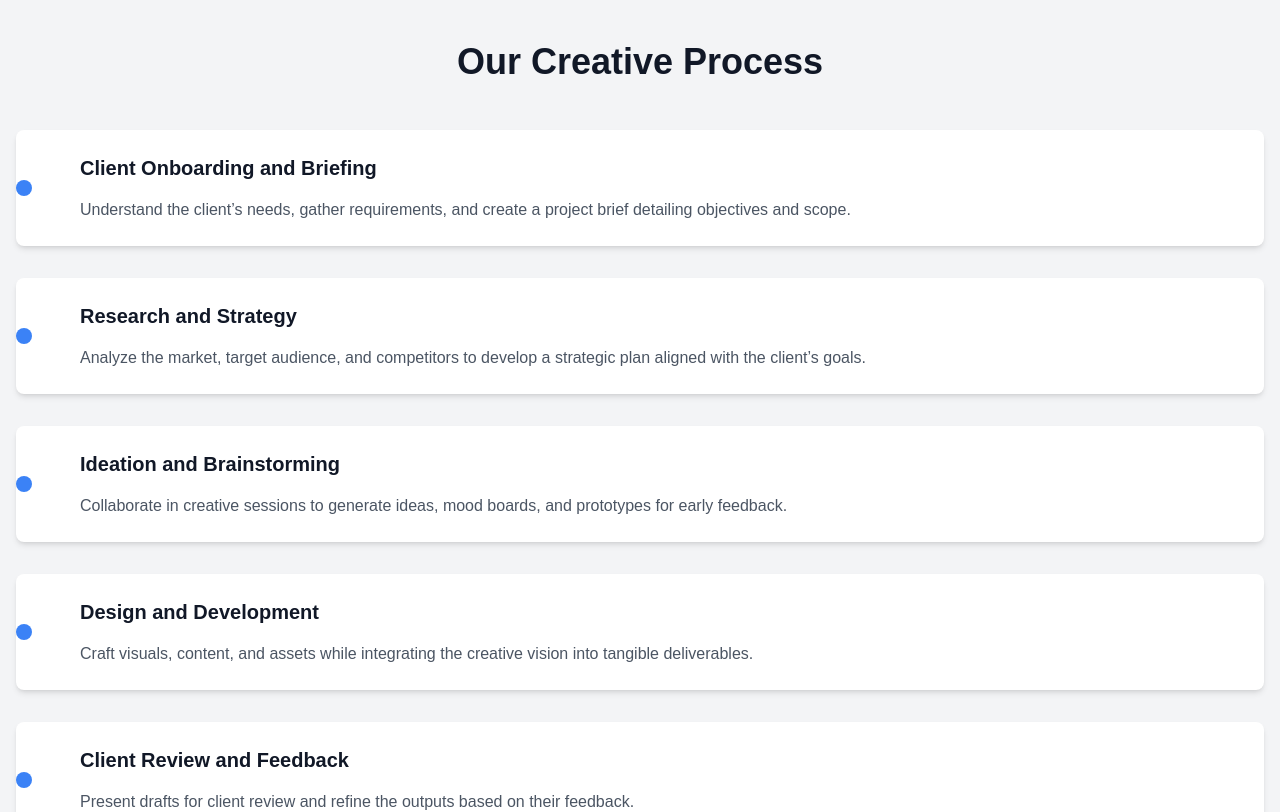
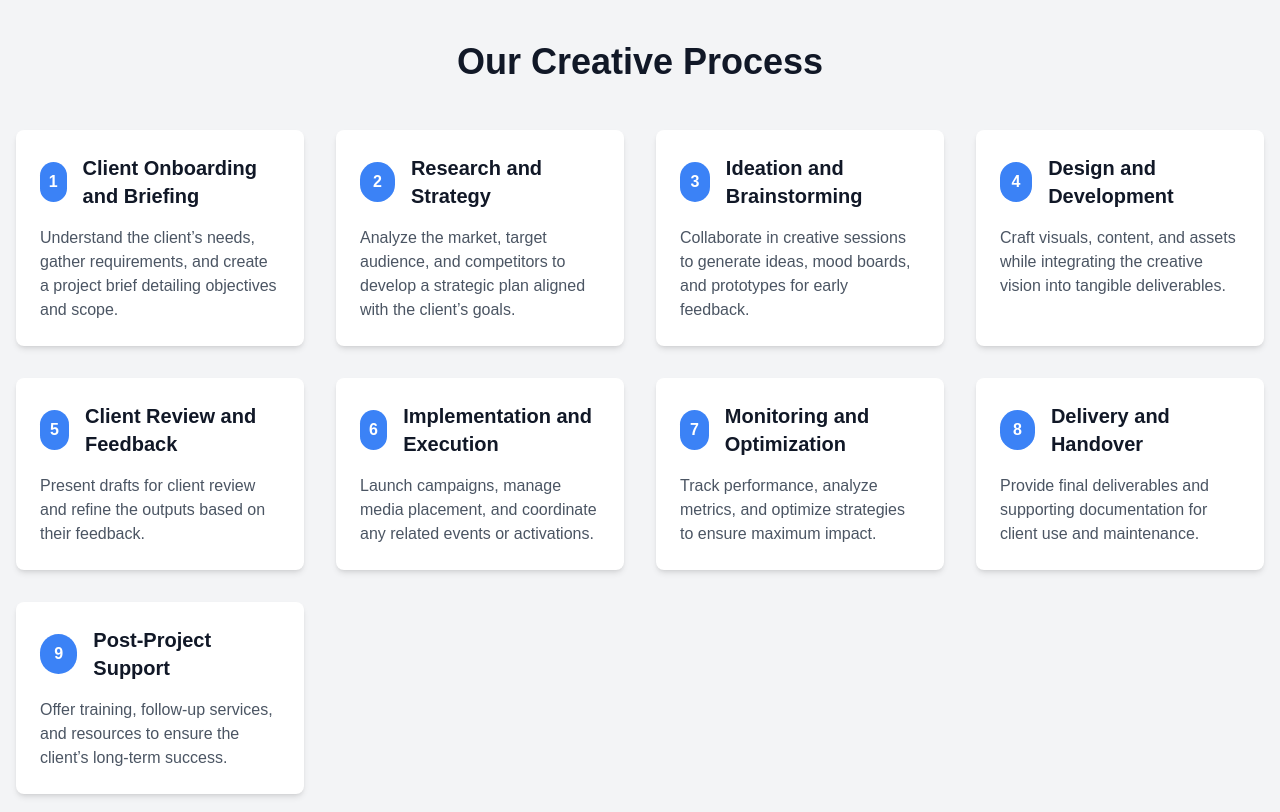
Before and after one commit to Daniel-627/colab, a Next.js app: page / in a window 1280 px wide. Shown: the part 4220-5032 px from the top of the page. Built offline with nearby package versions, Linux system fonts and the light colour scheme.

Commit message:
Redisigning Creative Process

```diff
--- a/components/CreativeProcess.tsx
+++ b/components/CreativeProcess.tsx
@@ -1,7 +1,6 @@
 "use client";
 
 import { motion } from "framer-motion";
-import { useEffect } from "react";
 
 const CreativeProcess = () => {
   const steps = [
@@ -63,21 +62,23 @@ const CreativeProcess = () => {
         >
           Our Creative Process
         </motion.h2>
-        <div className="flex flex-col gap-8">
+        <div className="grid grid-cols-1 sm:grid-cols-2 lg:grid-cols-4 gap-8">
           {steps.map((step, index) => (
             <motion.div
               key={index}
               className="relative bg-white rounded-lg shadow-md p-6"
-              initial={{ opacity: 0, x: index % 2 === 0 ? -50 : 50 }}
-              whileInView={{ opacity: 1, x: 0 }}
+              initial={{ opacity: 0, scale: 0.9 }}
+              whileInView={{ opacity: 1, scale: 1 }}
               viewport={{ once: true }}
-              transition={{ duration: 0.6, delay: index * 0.2 }}
+              transition={{ duration: 0.6, delay: index * 0.1 }}
             >
-              <div className="absolute left-0 top-1/2 transform -translate-y-1/2 w-4 h-4 bg-blue-500 rounded-full"></div>
-              <div className="ml-10">
-                <h3 className="text-xl font-semibold mb-4">{step.title}</h3>
-                <p className="text-gray-600">{step.description}</p>
+              <div className="flex items-center mb-4">
+                <div className="flex items-center justify-center w-10 h-10 bg-blue-500 text-white font-bold rounded-full">
+                  {index + 1}
+                </div>
+                <h3 className="text-xl font-semibold ml-4">{step.title}</h3>
               </div>
+              <p className="text-gray-600">{step.description}</p>
             </motion.div>
           ))}
         </div>
```
